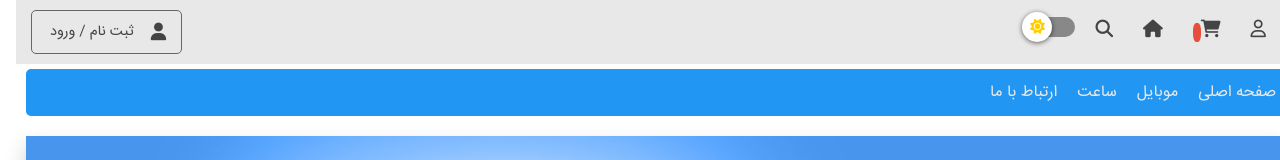
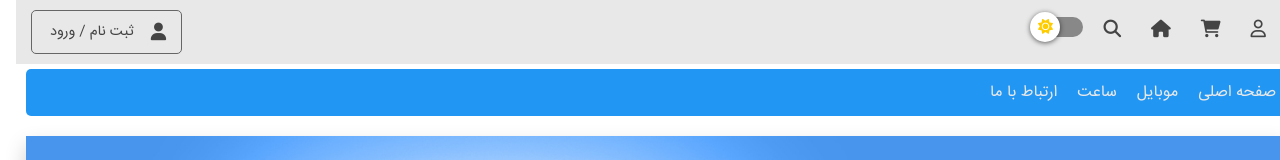
Before and after one commit to aliasgharsedighian/client, a React (Create React App) app: page / in a window 1280 px wide. Shown: the top 160 px of the page. Built offline with nearby package versions, Linux system fonts and the light colour scheme.

Commit message:
logo added

```diff
--- a/public/index.html
+++ b/public/index.html
@@ -1,6 +1,7 @@
 <!DOCTYPE html>
 <html lang="en">
   <head>
+    <link rel="shortcut icon" href="%PUBLIC_URL%/Logo.png" />
     <meta charset="utf-8" />
     <meta name="viewport" content="width=device-width, initial-scale=1" />
     <meta name="theme-color" content="#000000" />
--- a/src/Components/Navbar/userNavbar.jsx
+++ b/src/Components/Navbar/userNavbar.jsx
@@ -1,6 +1,5 @@
 import React from "react";
 import "../../Styles/Navbar.scss";
-import { useSelector } from "react-redux";
 import ReactSwitch from "react-switch";
 import { useContext } from "react";
 import { ThemeContext } from "../../Context/Context";
@@ -8,8 +7,6 @@ import { Link } from "react-router-dom";
 import Badge from "@mui/material/Badge";
 
 const UserNavbar = ({ setCartOpen, getTotalItem, cartItems }) => {
-  const addtocards = useSelector((state) => state.addtocards.value);
-
   const ThemeContexts = useContext(ThemeContext);
 
   return (
@@ -19,14 +16,17 @@ const UserNavbar = ({ setCartOpen, getTotalItem, cartItems }) => {
           <Link to="/login-page">
             <i class="far fa-user"></i>
           </Link>
-          <a className="number-shopping-icon" href="#">
-            <i
-              class="fa-solid fa-cart-shopping"
-              onClick={() => setCartOpen(true)}
-            ></i>
-            <span>
-              <Badge badgeContent={getTotalItem(cartItems)}></Badge>
-            </span>
+          <a
+            className="number-shopping-icon"
+            href="#"
+            onClick={() => setCartOpen(true)}
+          >
+            <i class="fa-solid fa-cart-shopping"></i>
+            {cartItems < 1 ? null : (
+              <span>
+                <Badge badgeContent={getTotalItem(cartItems)}></Badge>
+              </span>
+            )}
           </a>
           <Link to="/">
             <i class="fa-solid fa-house"></i>
--- a/src/Components/Products/Products.jsx
+++ b/src/Components/Products/Products.jsx
@@ -1,5 +1,3 @@
-import { useDispatch } from "react-redux";
-import { addToCard } from "../../Redux/addToCard";
 import dataProducts from "./dataProducts";
 import "../../Styles/Products.scss";
 import "./flexboxgrid.css";
@@ -10,7 +8,6 @@ import { Link } from "react-router-dom";
 const HomePageProducts = ({ handleAddToCart }) => {
   const [searchTerm, setSearchTerm] = useState("");
 
-  const dispatch = useDispatch();
   const [pageNumber, setPageNumber] = useState(0);
 
   const productPerPage = 12;
```
Also changed, not shown: public/Logo.png (added), public/manifest.json.
